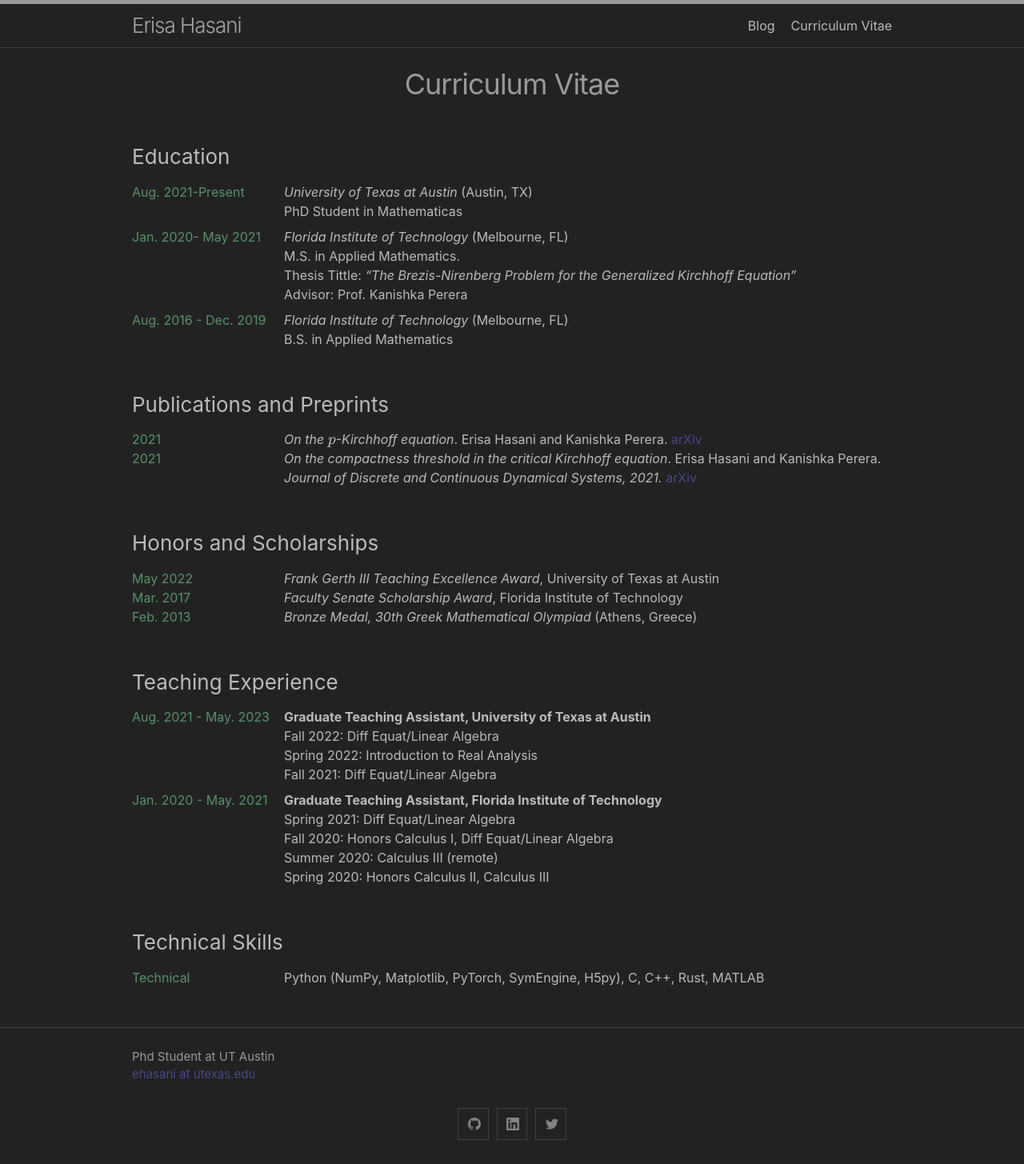
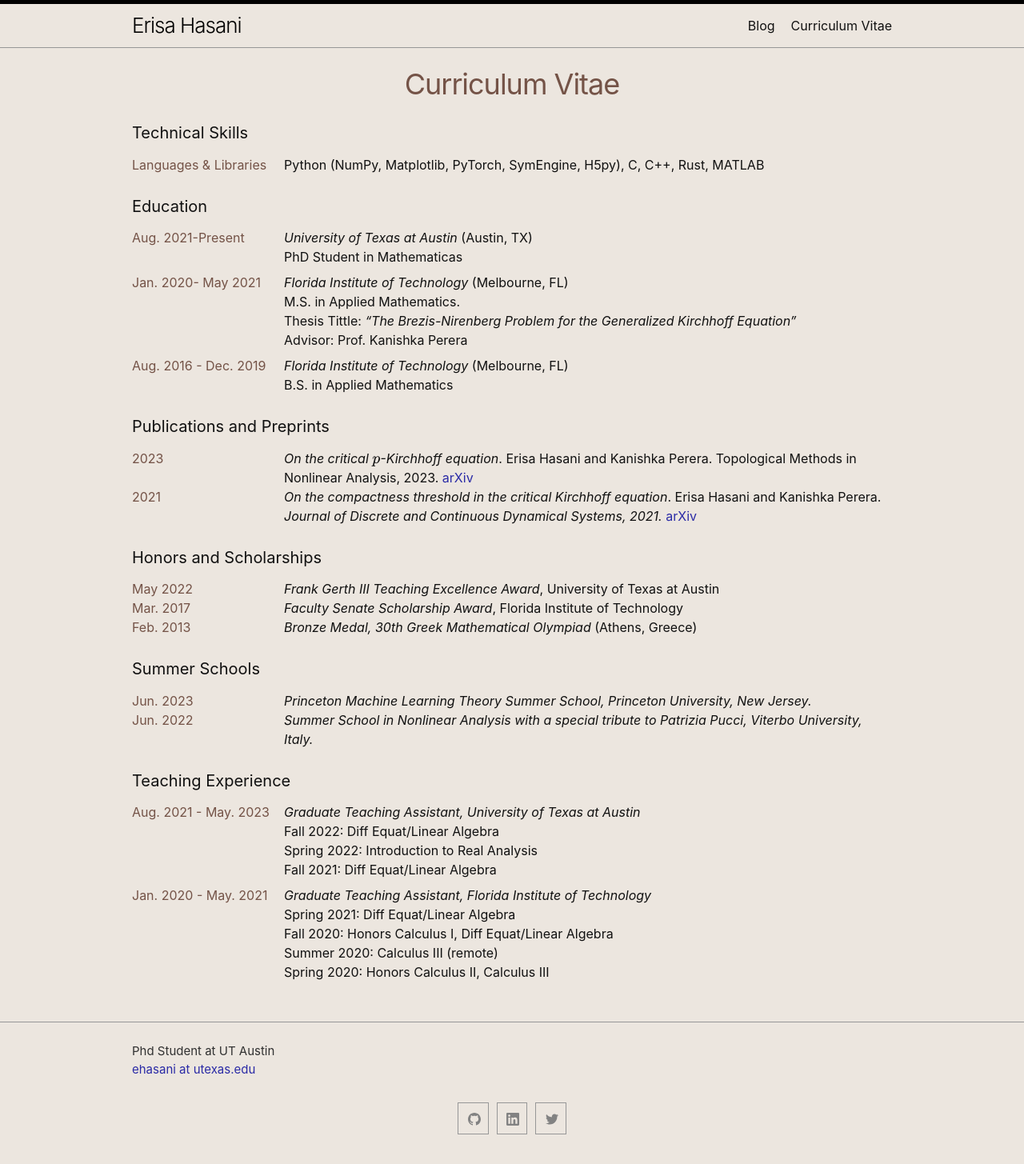
Before and after one commit to erisahasani/erisahasani.github.io, a Jekyll site: the page built from cv.md, in a window 1280 px wide. Shown: the whole page at 80% size. Built offline with Jekyll 4.4.1, drawn with Linux system fonts in a browser that asks for light colours; formulas are drawn with MathJax 3.

Commit message:
updated picture etc

```diff
--- a/_sass/minima/skins/classic.scss
+++ b/_sass/minima/skins/classic.scss
@@ -1,15 +1,15 @@
 @charset "utf-8";
 
-$brand-color:           #828282 !default;
+$brand-color:           #313131 !default;
 $brand-color-light:     lighten($brand-color, 40%) !default;
 $brand-color-dark:      darken($brand-color, 25%) !default;
 
 $site-title-color:      $brand-color-dark !default;
 
 $text-color:            #111111 !default;
-$test-color:            #48488c;
-$background-color:      #faf9fc !default;
-$code-background-color: #eeeeff !default;
+$test-color:            #2b2ba6;
+$background-color:      #ece6df !default;
+$code-background-color: #ece6df !default;
 
 $link-base-color:       #2a7ae2 !default;
 $link-visited-color:    darken($link-base-color, 15%) !default;
@@ -30,7 +30,7 @@ $table-border-color:    $border-color-01 !default;
 // ----------------------------------------------------------------------------
 
 .highlight {
-  .c     { color: #998; font-style: italic } // Comment
+  .c     { color: rgb(64, 43, 172); font-style: italic } // Comment
   .err   { color: #a61717; background-color: #e3d2d2 } // Error
   .k     { font-weight: bold } // Keyword
   .o     { font-weight: bold } // Operator
--- a/assets/css/style.scss
+++ b/assets/css/style.scss
@@ -1,23 +1,23 @@
 ---
-# Only the main Sass file needs front matter (the dashes are enough)
+#Only the main Sass file needs front matter (the dashes are enough)
 ---
 
 @import
-  "minima/skins/{{ site.minima.skin | default: 'dark' }}",
+  "minima/skins/{{ site.minima.skin | default: 'classic' }}",
   "minima/initialize";
 
 
 /* Adding to CV format*/
 h1 {
     font-size: 35px;
-    color: #999999;
+    color: #745347;
     text-align:center;
     margin-bottom:15px;
 }
 
 /* Titles of categories */
 h2 {
-    color: #999999;
+    color: #745347;
 }
 
 
@@ -26,7 +26,7 @@ dt {
     float: left;
     clear: left;
     width: 20%;
-    color: #56926a;
+    color: #745347;
 }
 dd {
     margin-left: 20%;
--- a/cv.md
+++ b/cv.md
@@ -4,9 +4,13 @@ title: Curriculum Vitae
 permalink: /cv/
 ---
 
+#### Technical Skills
+
+Languages & Libraries
+:   Python (NumPy, Matplotlib, PyTorch, SymEngine, H5py), C, C++, Rust, MATLAB
 
 
-### Education
+#### Education
 
 
 Aug. 2021-Present
@@ -28,16 +32,16 @@ Aug. 2016 - Dec. 2019
 
 
 
-### Publications and Preprints
+#### Publications and Preprints
 
-2021
-:   *On the $$p$$-Kirchhoff equation*. Erisa Hasani and Kanishka Perera. [arXiv](https://arxiv.org/abs/2108.05285)
+2023
+:   *On the critical $$p$$-Kirchhoff equation*. Erisa Hasani and Kanishka Perera. Topological Methods in Nonlinear Analysis, 2023. [arXiv](https://arxiv.org/abs/2108.05285)
 
 2021
 :   *On the compactness threshold in the critical Kirchhoff equation*. Erisa Hasani and Kanishka Perera. *Journal of Discrete and Continuous Dynamical Systems, 2021.* [arXiv](https://arxiv.org/abs/2012.05317)
 
 
-### Honors and Scholarships
+#### Honors and Scholarships
 
 May 2022
 :    *Frank Gerth III Teaching Excellence Award*, University of Texas at Austin
@@ -49,28 +53,29 @@ Feb. 2013
 :   *Bronze Medal, 30th Greek Mathematical Olympiad* (Athens, Greece)
 
 
+#### Summer Schools
+Jun. 2023
+: *Princeton Machine Learning Theory Summer School, Princeton University, New Jersey.*
+
+Jun. 2022
+: *Summer School in Nonlinear Analysis with a special tribute to Patrizia
+Pucci, Viterbo University, Italy.*
 
 
-### Teaching Experience
+#### Teaching Experience
 
 
 Aug. 2021 - May. 2023
-:   **Graduate Teaching Assistant, University of Texas at Austin**
+:   *Graduate Teaching Assistant, University of Texas at Austin*
 
     Fall 2022: Diff Equat/Linear Algebra \
     Spring 2022: Introduction to Real Analysis \
     Fall 2021: Diff Equat/Linear Algebra
 
 Jan. 2020 - May. 2021
-:   **Graduate Teaching Assistant, Florida Institute of Technology**
+:   *Graduate Teaching Assistant, Florida Institute of Technology*
 
     Spring 2021: Diff Equat/Linear Algebra \
     Fall 2020: Honors Calculus I,  Diff Equat/Linear Algebra \
     Summer 2020: Calculus III (remote) \
     Spring 2020: Honors Calculus II, Calculus III
-
-
-### Technical Skills
-
-Technical
-:   Python (NumPy, Matplotlib, PyTorch, SymEngine, H5py), C, C++, Rust, MATLAB
```
Also changed, not shown: index.md (+1 -1 lines), media/IMG_5157.jpeg (added), media/rsz_img_5157.jpeg (added).
